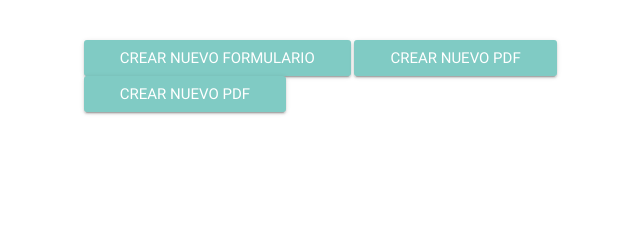
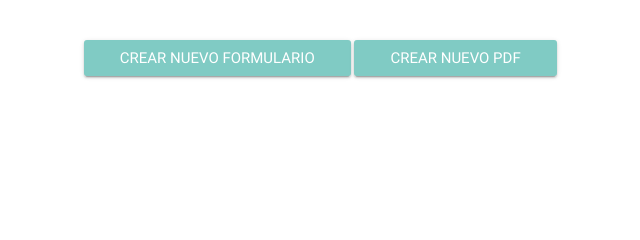
Before and after one commit to DapinvaX/REPO_PROYECTO_SOLICITUD_DE_PERMISO, a PHP site: page / in a window 1280 px wide. Shown: the part 179-419 px from the top of the page, without its empty margins (97-737 px from the left). Run offline with PHP 8.4, Linux system fonts and the light colour scheme; data that the repository does not hold is empty.

Commit message:
Botón sobrante, quitado (CrearPDF)

```diff
--- a/index.php
+++ b/index.php
@@ -193,7 +193,7 @@
       </div>
 
       <div class="col-md-6">
-        <input type="button" class="waves-effect waves-light btn  teal lighten-3" id="myBtn2" value="Crear nuevo PDF">
+       <!-- <input type="button" class="waves-effect waves-light btn  teal lighten-3" id="myBtn2" value="Crear nuevo PDF"> -->
       </div>
     </div>
 </div>
```
